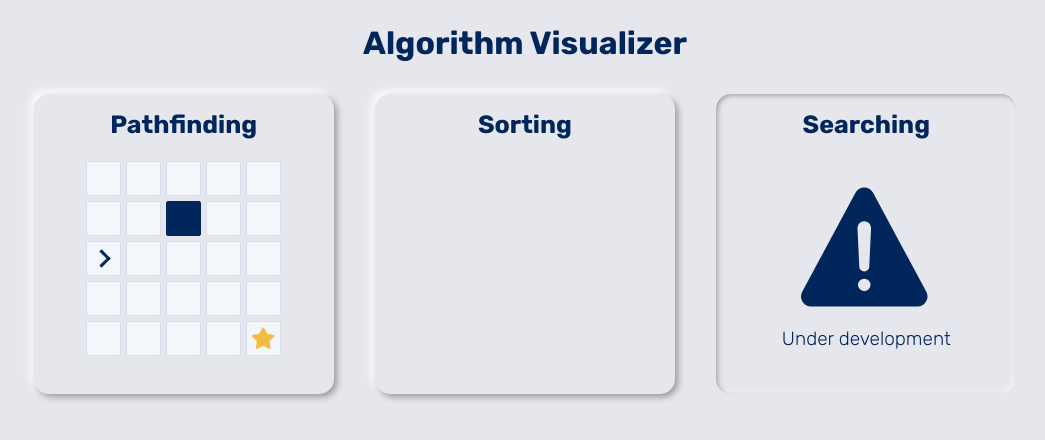
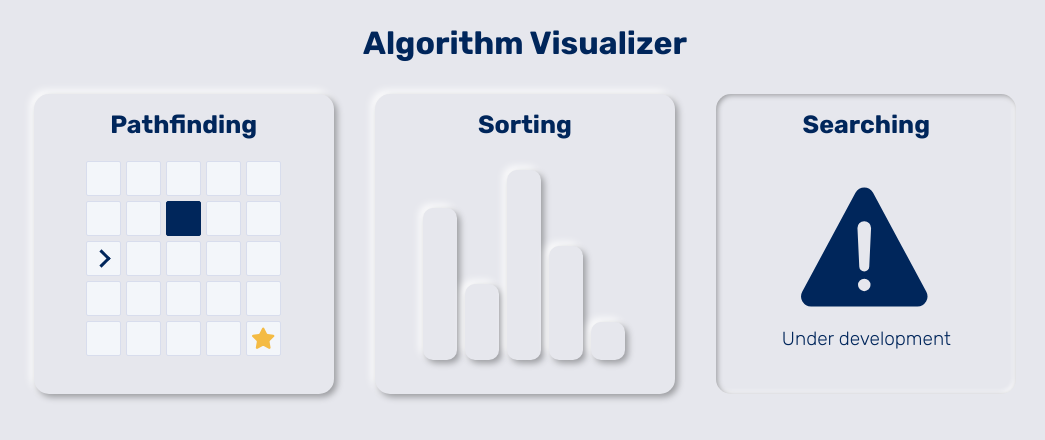
Before and after one commit to totokunaga/totokunaga-web, a Next.js app: page /algorithms in a window 1280 px wide. Shown: the top 440 px of the page, without its empty margins (115-1160 px from the left). Built offline with nearby package versions, Linux system fonts and the light colour scheme.

Commit message:
Mini sorting component is created

```diff
--- /dev/null
+++ b/src/components/algorithms/MiniAnime/MiniSorting.tsx
@@ -0,0 +1,64 @@
+import { spaceBetweenBars } from "@utils/constants";
+import { useEffect, useState } from "react";
+import { Bar } from "../sorting";
+
+const values = [4, 2, 5, 3, 1];
+const miniBarWrapperId = "mini-bar-wrapper";
+
+export const MiniSorting: React.FC = () => {
+  const [barWidth, setBarWidth] = useState(0);
+  const [heightUnit, setHeightUnit] = useState(0);
+  const [wrapperMargin, setWrapperMargin] = useState({ x: 0, top: 0 });
+
+  useEffect(() => {
+    const n = values.length;
+    const wrapperElement = document.getElementById(miniBarWrapperId);
+    if (wrapperElement) {
+      const parentHeight = wrapperElement.clientHeight;
+      const parentWidth = wrapperElement.clientWidth;
+      const margin = {
+        x: parentWidth < 175 ? 4 : 24,
+        top: parentWidth < 175 ? 4 : 16,
+      };
+
+      const heightUnit = Math.floor((parentHeight - 32 - margin.top) / n);
+      const barWidth = Math.floor(
+        (parentWidth - (n - 1) * spaceBetweenBars - margin.x * 2) / n
+      );
+
+      setBarWidth(barWidth);
+      setHeightUnit(heightUnit);
+      setWrapperMargin(margin);
+    }
+  }, []);
+
+  return (
+    <div
+      id={miniBarWrapperId}
+      style={{
+        display: "flex",
+        flex: 1,
+        justifyContent: "center",
+        alignItems: "center",
+        position: "relative",
+      }}
+    >
+      {values.map((v, i) => (
+        <div
+          key={i}
+          style={{
+            position: "absolute",
+            bottom: 0,
+            left: (barWidth + spaceBetweenBars) * i + wrapperMargin.x,
+          }}
+        >
+          <Bar
+            height={v * heightUnit}
+            width={barWidth}
+            direction={"horizontal"}
+          />
+        </div>
+      ))}
+    </div>
+  );
+};
--- a/src/components/algorithms/MiniAnime/index.ts
+++ b/src/components/algorithms/MiniAnime/index.ts
@@ -1 +1,2 @@
 export * from "./MiniPathfinding";
+export * from "./MiniSorting";
--- a/src/components/algorithms/Panel/Panel.tsx
+++ b/src/components/algorithms/Panel/Panel.tsx
@@ -29,7 +29,14 @@ export const Panel: React.FC<PanelProp> = ({
       onClick={onClick}
       style={{ cursor: !disabled ? "pointer" : "default" }}
     >
-      <div style={{ display: "flex", flexDirection: "column" }}>
+      <div
+        style={{
+          display: "flex",
+          flexDirection: "column",
+          height: "100%",
+          width: "100%",
+        }}
+      >
         <h4
           style={{
             textAlign: "center",
--- a/src/components/algorithms/sorting/BarBlock/BarBlock.tsx
+++ b/src/components/algorithms/sorting/BarBlock/BarBlock.tsx
@@ -1,5 +1,5 @@
 import { useEffect, useMemo, useState } from "react";
-import { InnerValue } from "@utils/types";
+import { CSSStyle, InnerValue } from "@utils/types";
 import { Bar } from "../Bar";
 import style from "../Bar/bar.module.scss";
 import { animateBars, initBars } from "@utils/functions";
@@ -18,16 +18,19 @@ import {
   baseTransitionSpeed,
 } from "@utils/constants";
 
-type BarBlockProp = {
+type BarBlockProp = CSSStyle & {
   barWidth: number;
   heightUnit: number;
   values: number[];
+  bottomOffset?: number;
 };
 
 export const BarBlock: React.FC<BarBlockProp> = ({
   barWidth,
   heightUnit,
   values,
+  bottomOffset = barBlockBottomOffset,
+  ...props
 }) => {
   const [barInfo, setBarInfo] = useState<InnerValue[]>([]);
   const [barIds, setBarIds] = useState<number[]>([]);
@@ -125,7 +128,7 @@ export const BarBlock: React.FC<BarBlockProp> = ({
           key={i}
           className={barClassName}
           style={{
-            bottom: barBlockBottomOffset,
+            bottom: bottomOffset,
             left,
             transition: `left ${swapSpeed}s ease-in-out, background-color ${coloringSpeed}s`,
           }}
@@ -136,6 +139,7 @@ export const BarBlock: React.FC<BarBlockProp> = ({
             width={barWidth}
             direction={"horizontal"}
             value={value}
+            {...props}
           />
         </div>
       ))}
--- a/src/pages/algorithms/index.tsx
+++ b/src/pages/algorithms/index.tsx
@@ -1,4 +1,4 @@
-import { MiniPathfinding } from "@components/algorithms";
+import { MiniPathfinding, MiniSorting } from "@components/algorithms";
 import { Panel } from "@components/algorithms/Panel";
 import { MyHead } from "@components/common";
 import defaultStyle from "@styles/default.module.scss";
@@ -33,7 +33,11 @@ const AlgorithmIndex: React.FC = () => {
             onClick={() => router.push(pathfinding)}
             component={<MiniPathfinding />}
           />
-          <Panel title={"Sorting"} onClick={() => router.push(sorting)} />
+          <Panel
+            title={"Sorting"}
+            onClick={() => router.push(sorting)}
+            component={<MiniSorting />}
+          />
           <Panel title={"Searching"} disabled={true} />
         </div>
       </div>
```
